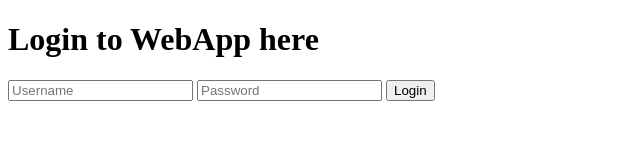
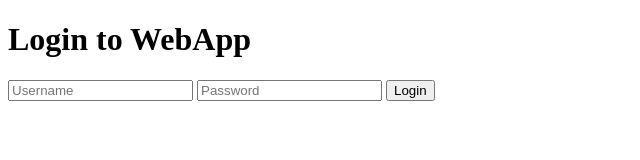
Before and after one commit to AngeMarie1/jenkns, a website: page login.html in a window 1280 px wide. Shown: the whole page, without its empty margins (0-640 px from the left). Drawn offline with Linux system fonts and the light colour scheme.

```diff
--- a/login.html
+++ b/login.html
@@ -4,7 +4,7 @@
     <title>Login Page</title>
 </head>
 <body>
-    <h1>Login to WebApp here</h1>
+    <h1>Login to WebApp</h1>
     <form>
         <input type="text" placeholder="Username" required>
         <input type="password" placeholder="Password" required>
```
